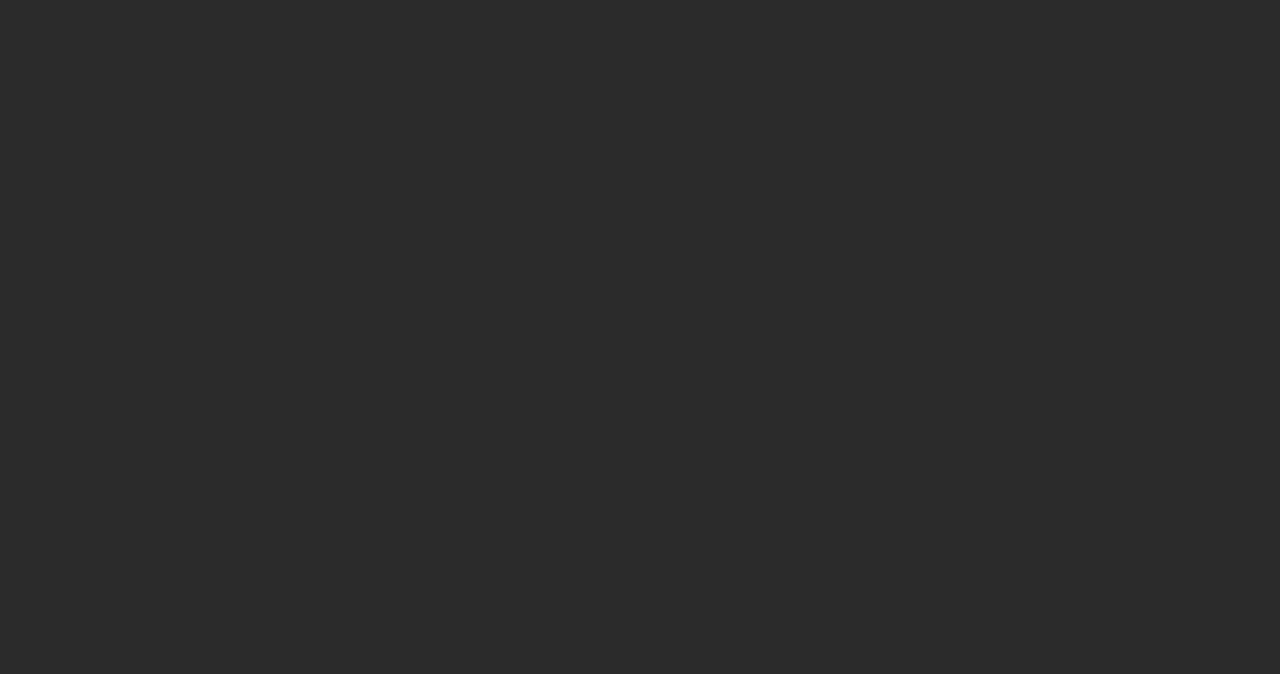
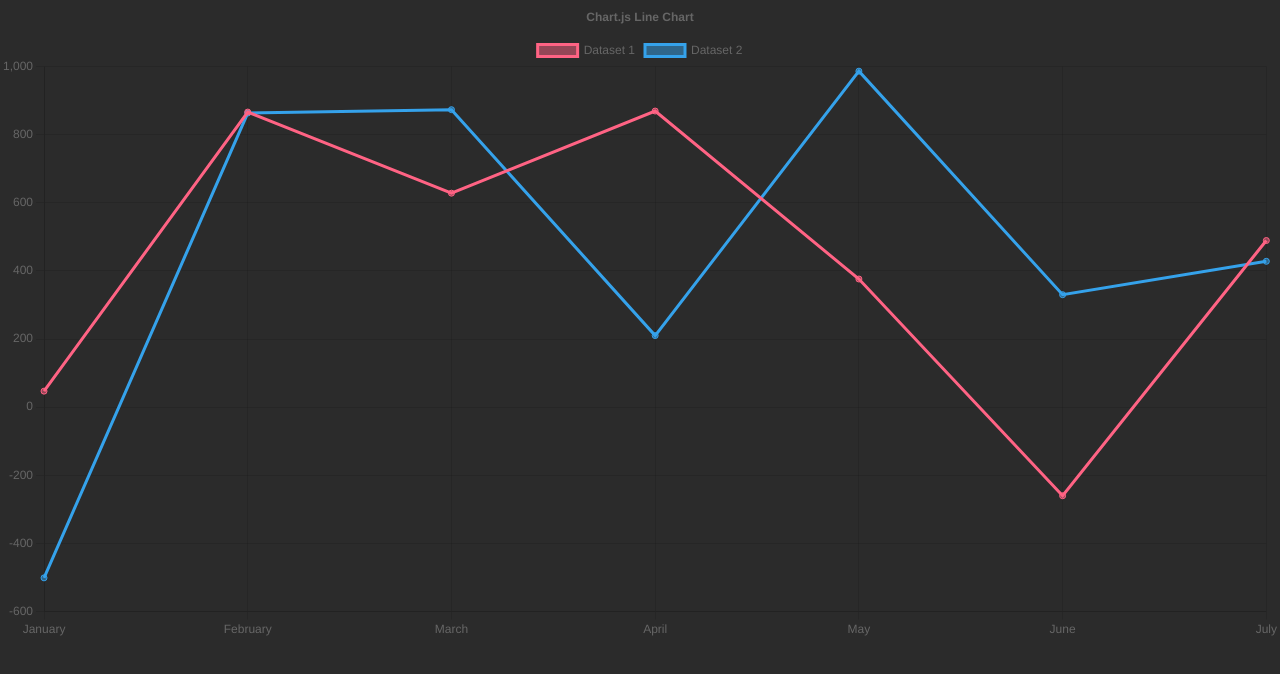
Before and after one commit to Tsebo200/Dream-Team, a React (Create React App) app: page /line in a window 1280 px wide. Before the commit this address had no page. Shown: the top 674 px of the page. Built offline with nearby package versions, Linux system fonts and the light colour scheme.

Commit message:
struggling a bit with Line graph
faker decency is giving an issue

```diff
--- a/package.json
+++ b/package.json
@@ -8,6 +8,7 @@
     "@testing-library/user-event": "^13.5.0",
     "axios": "^1.3.4",
     "chart.js": "^4.2.1",
+    "faker": "^6.6.6",
     "react": "^18.2.0",
     "react-chartjs-2": "^5.2.0",
     "react-dom": "^18.2.0",
--- a/src/App.js
+++ b/src/App.js
@@ -3,12 +3,14 @@
 import { Route, Routes } from 'react-router-dom';
 import Compare from './components/Comparison';
 import ReactChart from './Testings/ReactChart';
+import LineChart from './Testings/ReactLine';
 
 function App() {
   return (
     <Routes>
         <Route path='/' element= {<Compare/>} />
         <Route path='/chart' element = {<ReactChart/>} />
+        <Route path='/line' element = {<LineChart/>} />
     </Routes>
   );
 }
--- /dev/null
+++ b/src/Testings/ReactLine.js
@@ -0,0 +1,58 @@
+import React from 'react';
+import {Chart as ChartJS, CategoryScale, LinearScale, PointElement, LineElement, Title, Tooltip, Legend} from 'chart.js';
+import { Line } from 'react-chartjs-2';
+import faker from 'faker';
+
+const LineChart = () => {
+
+
+
+ChartJS.register(
+  CategoryScale,
+  LinearScale,
+  PointElement,
+  LineElement,
+  Title,
+  Tooltip,
+  Legend
+);
+
+
+ const options = {
+  responsive: true,
+  plugins: {
+    legend: {
+      position: 'top' ,
+    },
+    title: {
+      display: true,
+      text: 'Chart.js Line Chart',
+    },
+  },
+};
+
+const labels = ['January', 'February', 'March', 'April', 'May', 'June', 'July'];
+
+const data = {
+  labels,
+  datasets: [
+    {
+      label: 'Dataset 1',
+      data: labels.map(() => faker.datatype.number({ min: -1000, max: 1000 })),
+      borderColor: 'rgb(255, 99, 132)',
+      backgroundColor: 'rgba(255, 99, 132, 0.5)',
+    },
+    {
+      label: 'Dataset 2',
+      data: labels.map(() => faker.datatype.number({ min: -1000, max: 1000 })),
+      borderColor: 'rgb(53, 162, 235)',
+      backgroundColor: 'rgba(53, 162, 235, 0.5)',
+    },
+  ],
+};
+
+
+  return <Line options={options} data={data} />;
+
+}
+export default LineChart
--- /dev/null
+++ b/src/Testings/planning.js
@@ -0,0 +1,2 @@
+// Use a promise to parse data from compariosn.js to RecatChart.js
+//  in order to display the values
```
Also changed, not shown: src/Testings/ReactChart.js (+9 -0 lines), src/Testings/Sandbox.js (added, +10 -0 lines), 1 other file (tests, documents, lock files or other folders).
